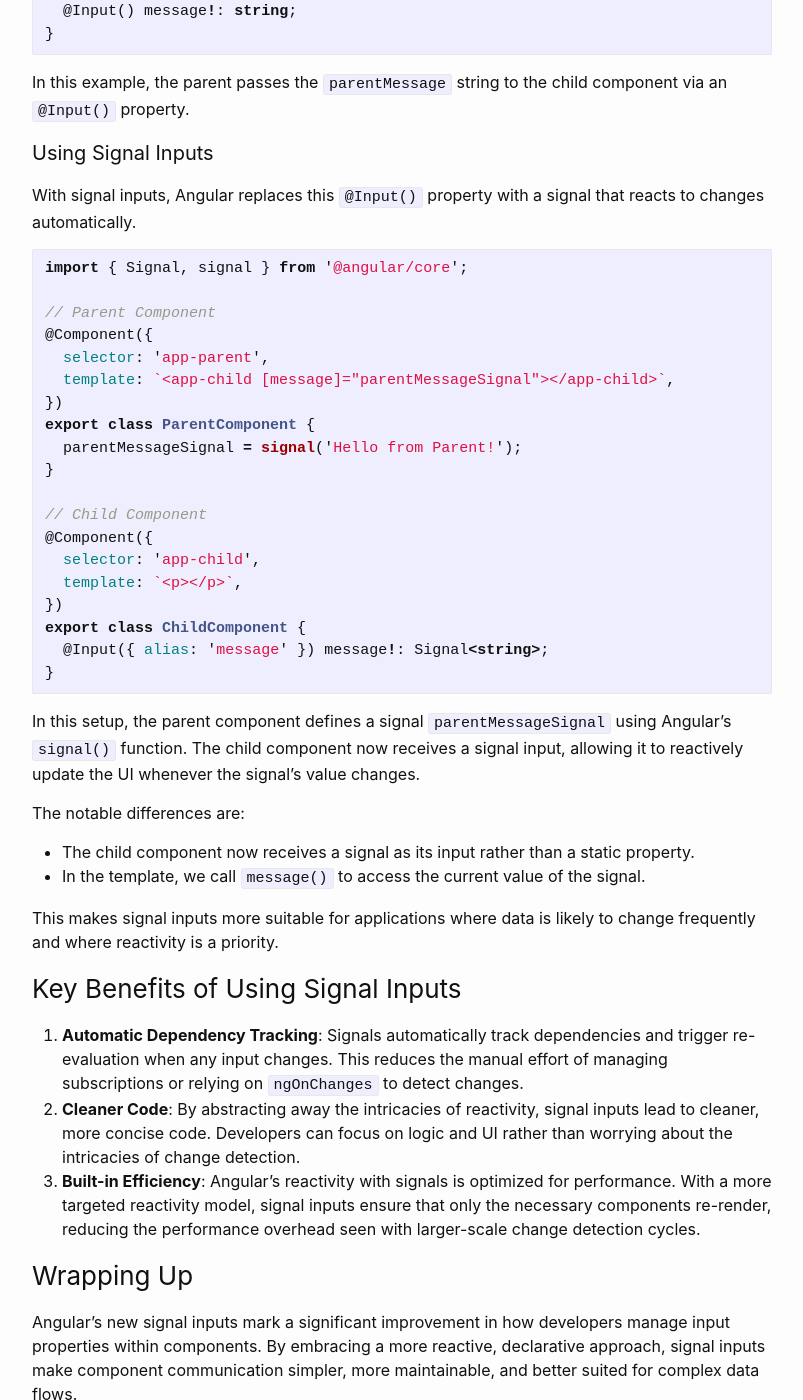
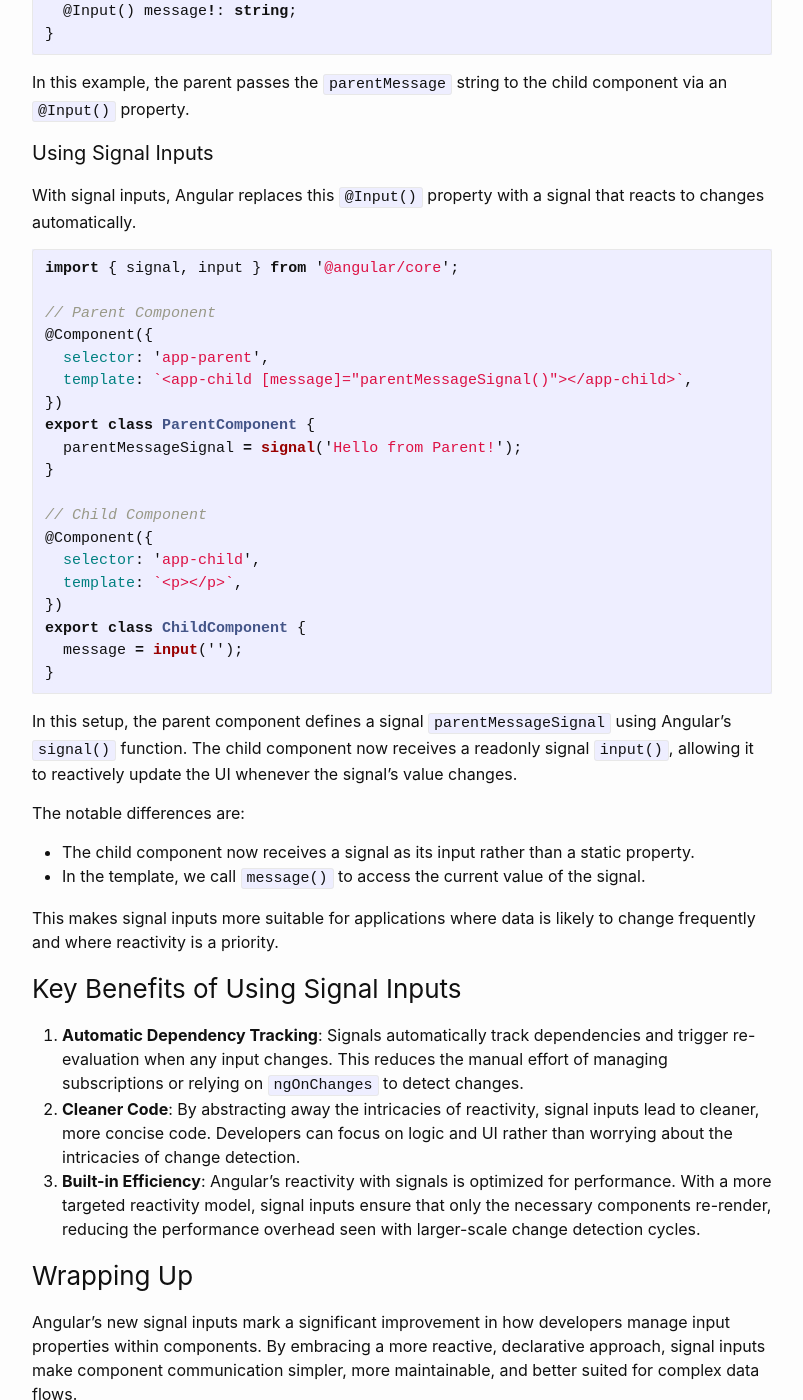
Before and after one commit to dean-bullock/dean-bullock.github.io, a Jekyll site: the page built from _posts/2024-09-18-angular-patterns.markdown, in a window 1280 px wide and 1400 px high, scrolled down 1576 px. Shown: the whole window, without its empty margins (238-1041 px from the left). Built offline with Jekyll 4.4.1, drawn with Linux system fonts in a browser that asks for light colours; some of the changed text lies outside the part shown.

Commit message:
Some cosmetic updates and blog article correction

````diff
--- a/_config.yml
+++ b/_config.yml
@@ -18,7 +18,7 @@
 # You can create any custom variable you would like, and they will be accessible
 # in the templates via {{ site.myvariable }}.
 
-title: <Dean Bullock />
+title: Dean Bullock
 
 description: >- # this means to ignore newlines until "baseurl:"
   Dean Bullock, a software developer based in Aberdare, UK.
--- a/_includes/footer.html
+++ b/_includes/footer.html
@@ -3,7 +3,7 @@
 
   <div class="wrapper">
 
-    <!-- <h2 class="footer-heading">{{ site.title | escape }}</h2> -->
+    <h2 class="footer-heading">{{ site.title | escape }}</h2>
 
     <div class="footer-col-wrapper">
       <!-- <div class="footer-col footer-col-1">
--- a/_posts/2024-09-18-angular-patterns.markdown
+++ b/_posts/2024-09-18-angular-patterns.markdown
@@ -57,12 +57,12 @@ In this example, the parent passes the `parentMessage` string to the child compo
 With signal inputs, Angular replaces this `@Input()` property with a signal that reacts to changes automatically.
 
 ```typescript
-import { Signal, signal } from '@angular/core';
+import { signal, input } from '@angular/core';
 
 // Parent Component
 @Component({
   selector: 'app-parent',
-  template: `<app-child [message]="parentMessageSignal"></app-child>`,
+  template: `<app-child [message]="parentMessageSignal()"></app-child>`,
 })
 export class ParentComponent {
   parentMessageSignal = signal('Hello from Parent!');
@@ -74,11 +74,11 @@ export class ParentComponent {
   template: `<p>{{ message() }}</p>`,
 })
 export class ChildComponent {
-  @Input({ alias: 'message' }) message!: Signal<string>;
+  message = input('');
 }
 ```
 
-In this setup, the parent component defines a signal `parentMessageSignal` using Angular's `signal()` function. The child component now receives a signal input, allowing it to reactively update the UI whenever the signal's value changes.
+In this setup, the parent component defines a signal `parentMessageSignal` using Angular's `signal()` function. The child component now receives a readonly signal `input()`, allowing it to reactively update the UI whenever the signal's value changes.
 
 The notable differences are:
 - The child component now receives a signal as its input rather than a static property.
--- a/about.markdown
+++ /dev/null
@@ -1,5 +0,0 @@
----
-layout: page
-title: About
-permalink: /about/
----
--- a/test.markdown
+++ /dev/null
@@ -1,5 +0,0 @@
----
-layout: page
-title: Test
-permalink: /test/
----
````
Also changed, not shown: assets/deanbullock.jpg (renamed from deanbullock.jpg).
